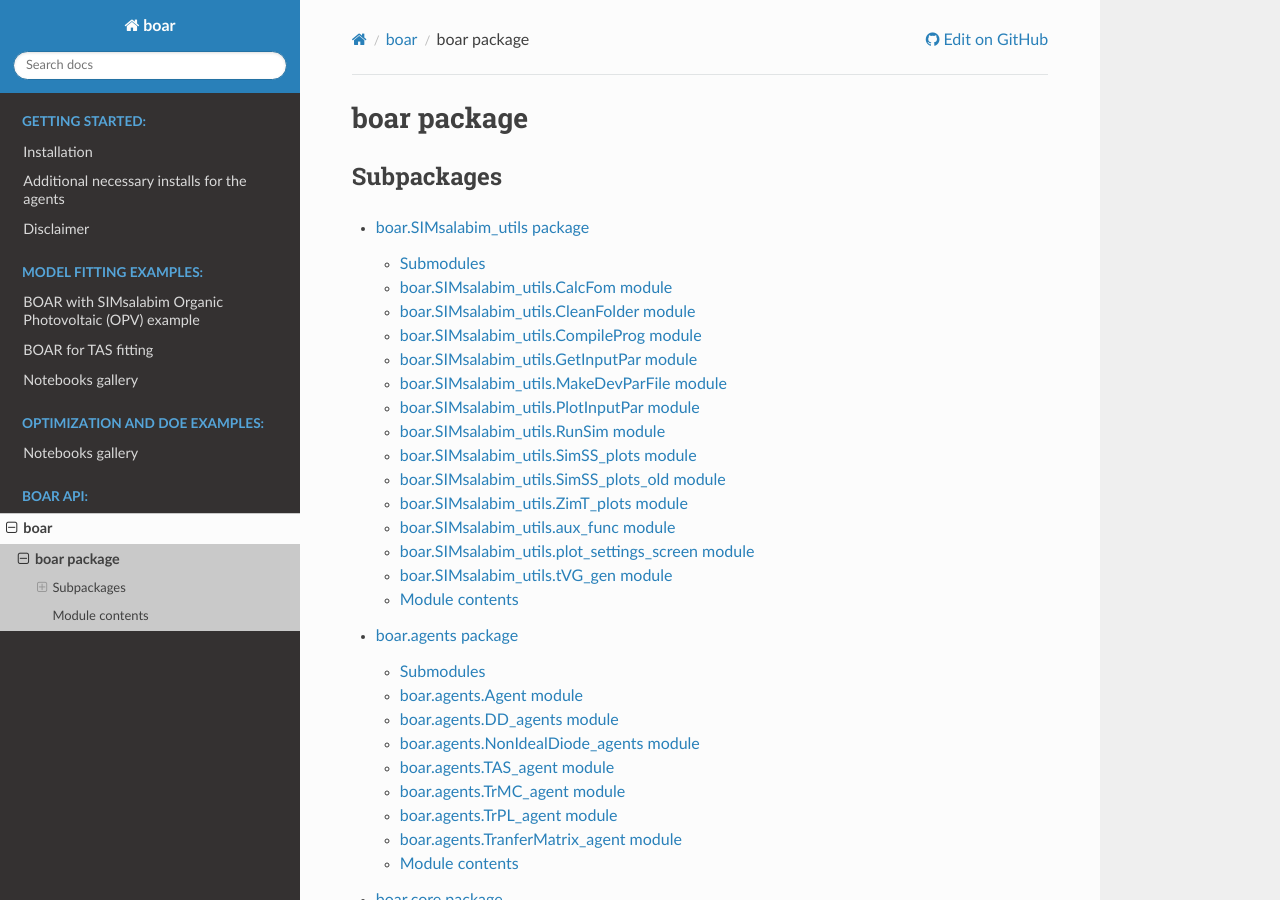
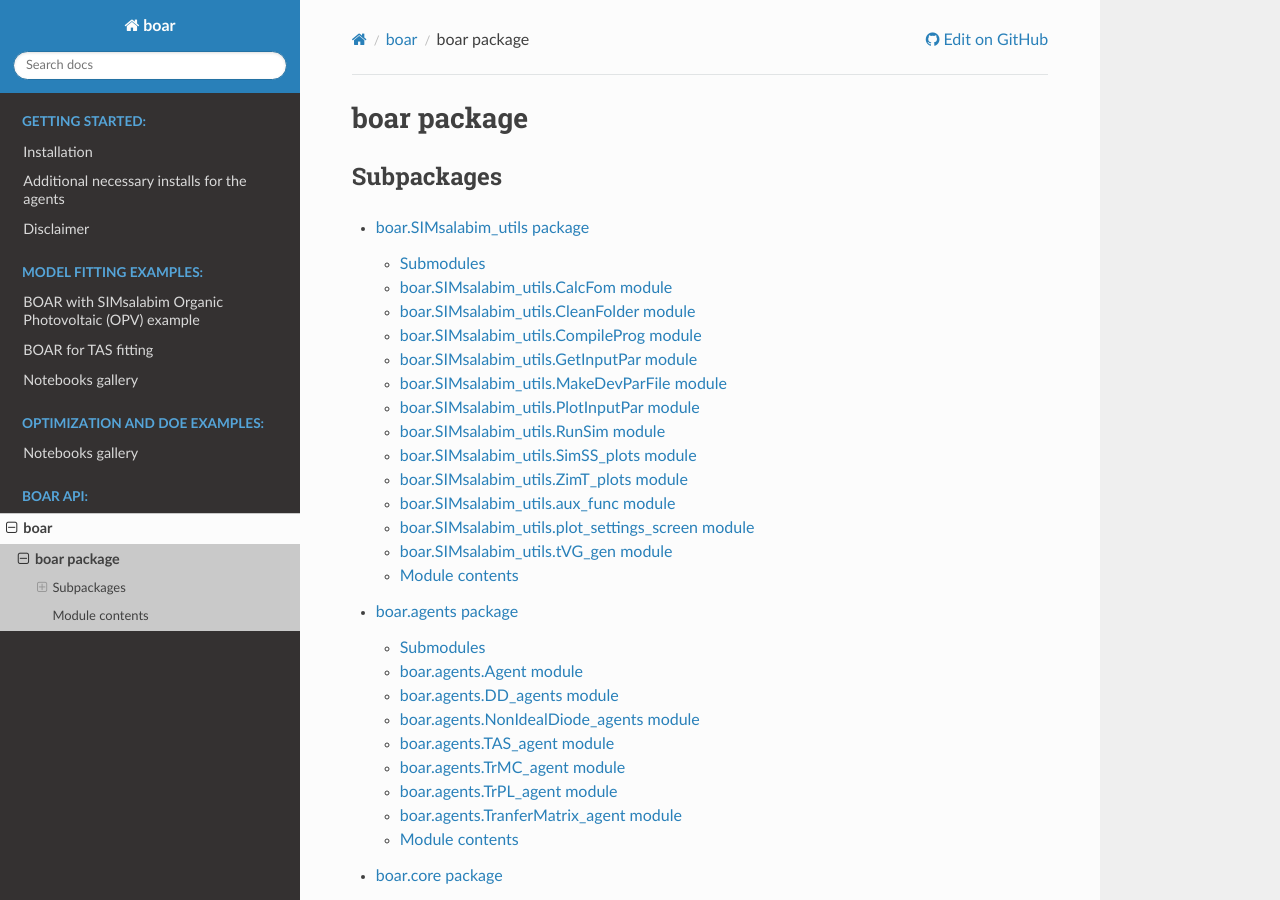
Before and after one commit to i-MEET/boar, a Sphinx documentation site: the page built from docs/source/boar.rst, in a window 1280 px wide and 900 px high. Built offline with Sphinx 7.4.7 and the Read the Docs theme 2.0.0, drawn with Linux system fonts in a browser that asks for light colours; pages that are not in the unit, such as notebooks, are missing from menus.

Commit message:
remove old code

```diff
--- a/docs/source/boar.SIMsalabim_utils.rst
+++ b/docs/source/boar.SIMsalabim_utils.rst
@@ -68,14 +68,6 @@ boar.SIMsalabim\_utils.SimSS\_plots module
    :undoc-members:
    :show-inheritance:
 
-boar.SIMsalabim\_utils.SimSS\_plots\_old module
------------------------------------------------
-
-.. automodule:: boar.SIMsalabim_utils.SimSS_plots_old
-   :members:
-   :undoc-members:
-   :show-inheritance:
-
 boar.SIMsalabim\_utils.ZimT\_plots module
 -----------------------------------------
 
```
Also changed, not shown: 5 other files.
